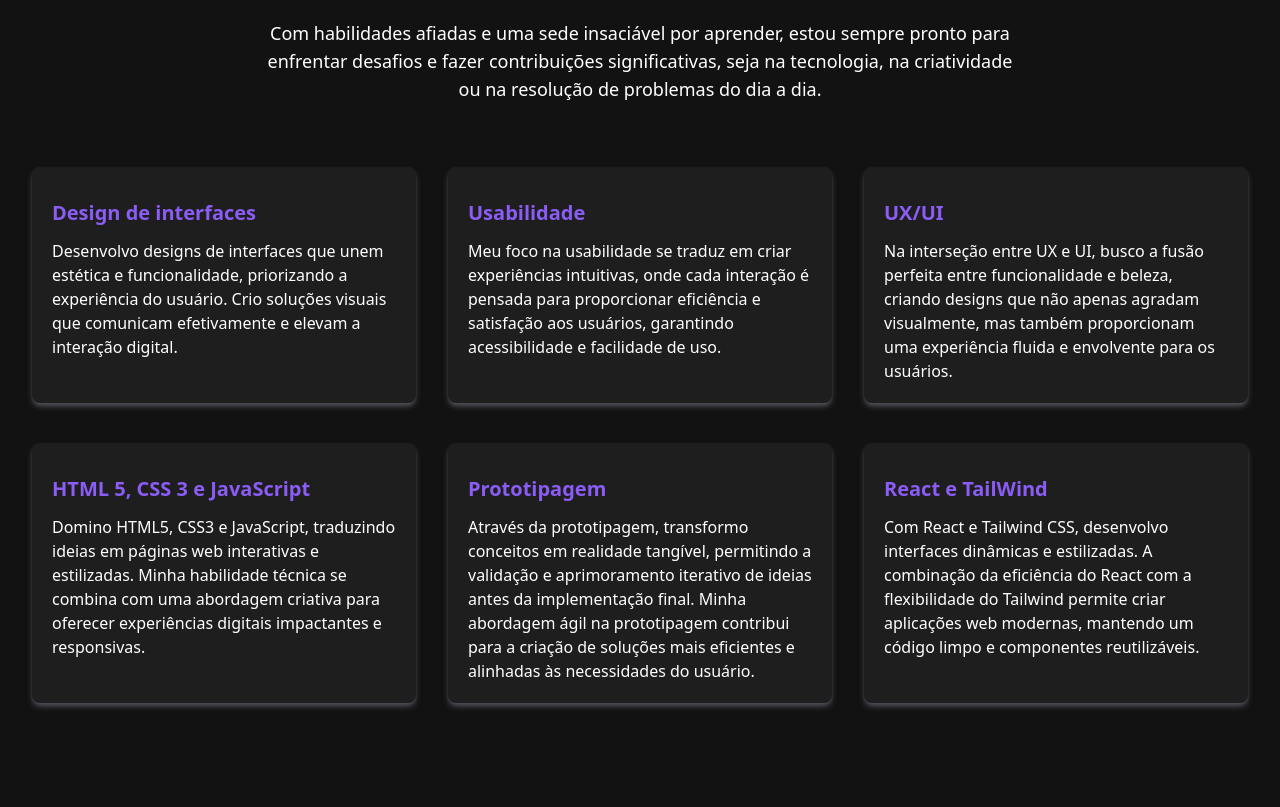
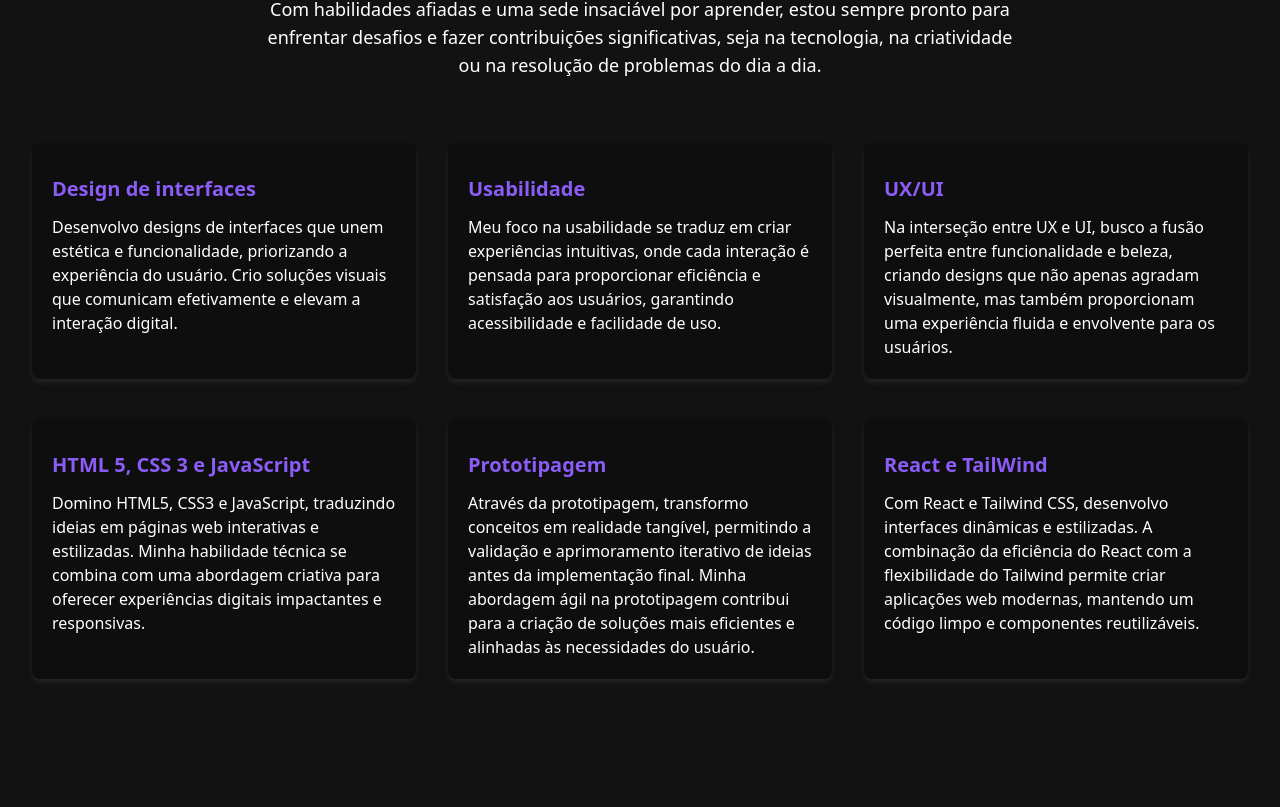
Before and after one commit to Tal0na/WebSite_Talona, a Next.js app: page /Sobre in a window 1280 px wide. Shown: the part 693-1500 px from the top of the page. Built offline with nearby package versions, Linux system fonts and the light colour scheme.

Commit message:
att spacing /skills collors

```diff
--- a/src/app/components/Skills/Skills.jsx
+++ b/src/app/components/Skills/Skills.jsx
@@ -2,7 +2,7 @@
 
 const Skills = () => {
   return (
-    <div className="sm:py-20 lg:py-24">
+    <div className="sm:py-20 lg:py-24 mt-8">
       <div className="mx-auto max-w-screen-2xl px-4 md:px-8">
         <div className="mb-10 md:mb-16">
           <h2 className="mb-4 text-center text-2xl font-bold dark:text-violet-500 text-violet-600 md:mb-6 lg:text-3xl">
@@ -18,7 +18,7 @@
         </div>
 
         <div className="grid gap-8 sm:grid-cols-2 sm:gap-y-10 xl:grid-cols-3">
-          <div className="relative rounded-lg dark:bg-[#1E1E1E] bg-[#f3f3f3] p-5 pt-8 dark:shadow-zinc-600 shadow-md shadow-zinc-300">
+          <div className="relative rounded-lg dark:shadow-neutral-800 dark:bg-[#0e0e0e] bg-[#f3f3f3] p-5 pt-8 shadow-md shadow-zinc-300">
             <h3 className="mb-3 text-lg font-semibold dark:text-violet-500 text-violet-600 md:text-xl ">
               Design de interfaces
             </h3>
@@ -30,7 +30,7 @@
             </p>
           </div>
 
-          <div className="relative rounded-lg dark:bg-[#1E1E1E] bg-[#f3f3f3] p-5 pt-8 dark:shadow-zinc-600 shadow-md shadow-zinc-300">
+          <div className="relative rounded-lg dark:shadow-neutral-800 dark:bg-[#0e0e0e]dark:shadow-neutral-800 dark:bg-[#0e0e0e] bg-[#f3f3f3] p-5 pt-8 shadow-md shadow-zinc-300">
             <h3 className="mb-3 text-lg font-semibold dark:text-violet-500 text-violet-600 md:text-xl">
               Usabilidade
             </h3>
@@ -41,7 +41,7 @@
               facilidade de uso.
             </p>
           </div>
-          <div className="relative rounded-lg dark:bg-[#1E1E1E] bg-[#f3f3f3] p-5 pt-8 dark:shadow-zinc-600 shadow-md shadow-zinc-300">
+          <div className="relative rounded-lg dark:shadow-neutral-800 dark:bg-[#0e0e0e] bg-[#f3f3f3] p-5 pt-8 shadow-md shadow-zinc-300">
             <h3 className="mb-3 text-lg font-semibold dark:text-violet-500 text-violet-600 md:text-xl">
               UX/UI
             </h3>
@@ -52,8 +52,8 @@
               envolvente para os usuários.
             </p>
           </div>
-          <div className="relative rounded-lg dark:bg-[#1E1E1E] bg-[#f3f3f3] p-5 pt-8 dark:shadow-zinc-600 shadow-md shadow-zinc-300">
-            <h3 className="mb-3 text-lg font-semibold dark:text-violet-500 text-violet-600v md:text-xl">
+          <div className="relative rounded-lg dark:shadow-neutral-800 dark:bg-[#0e0e0e] bg-[#f3f3f3] p-5 pt-8 shadow-md shadow-zinc-300">
+            <h3 className="mb-3 text-lg font-semibold dark:text-violet-500 text-violet-600 md:text-xl">
               HTML 5, CSS 3 e JavaScript
             </h3>
             <p className="dark:text-white text-black">
@@ -63,7 +63,7 @@
               impactantes e responsivas.
             </p>
           </div>
-          <div className="relative rounded-lg dark:bg-[#1E1E1E] bg-[#f3f3f3] p-5 pt-8 dark:shadow-zinc-600 shadow-md shadow-zinc-300">
+          <div className="relative rounded-lg dark:shadow-neutral-800 dark:bg-[#0e0e0e] bg-[#f3f3f3] p-5 pt-8  shadow-md shadow-zinc-300">
             <h3 className="mb-3 text-lg font-semibold dark:text-violet-500 text-violet-600 md:text-xl">
               Prototipagem
             </h3>
@@ -76,8 +76,8 @@
             </p>
           </div>
           <div
-            className="relative rounded-lg dark:bg-[#1E1E1E] bg-[#f3f3f3] p-5
-          pt-8 dark:shadow-zinc-600 shadow-md shadow-zinc-300"
+            className="relative rounded-lg dark:shadow-neutral-800 dark:bg-[#0e0e0e] bg-[#f3f3f3] p-5
+          pt-8 shadow-md shadow-zinc-300"
           >
             <h3 className="mb-3 text-lg font-semibold dark:text-violet-500 text-violet-600 md:text-xl">
               React e TailWind
--- a/src/pages/Sobre.jsx
+++ b/src/pages/Sobre.jsx
@@ -15,7 +15,7 @@
       <Navbar />
 
       <div className="flex items-center justify-center">
-        <div className=" p-8 rounded-md shadow-md max-w-2xl mt-4">
+        <div className="p-8 rounded-md shadow-md dark:shadow-neutral-800 dark:bg-[#0e0e0ec2] max-w-4xl mt-4">
           <Image
             src="/foto/perfil.jpg"
             width={500}
@@ -34,7 +34,7 @@
           </h1>
 
           <h2 className="text-lg font-semibold mb-2 text-blcak text-black dark:text-white pl-1">
-          Desenvolvedor de Software
+            Desenvolvedor de Software
           </h2>
 
           <p className="text-black dark:text-white mb-6 text-lg pl-1">
```
